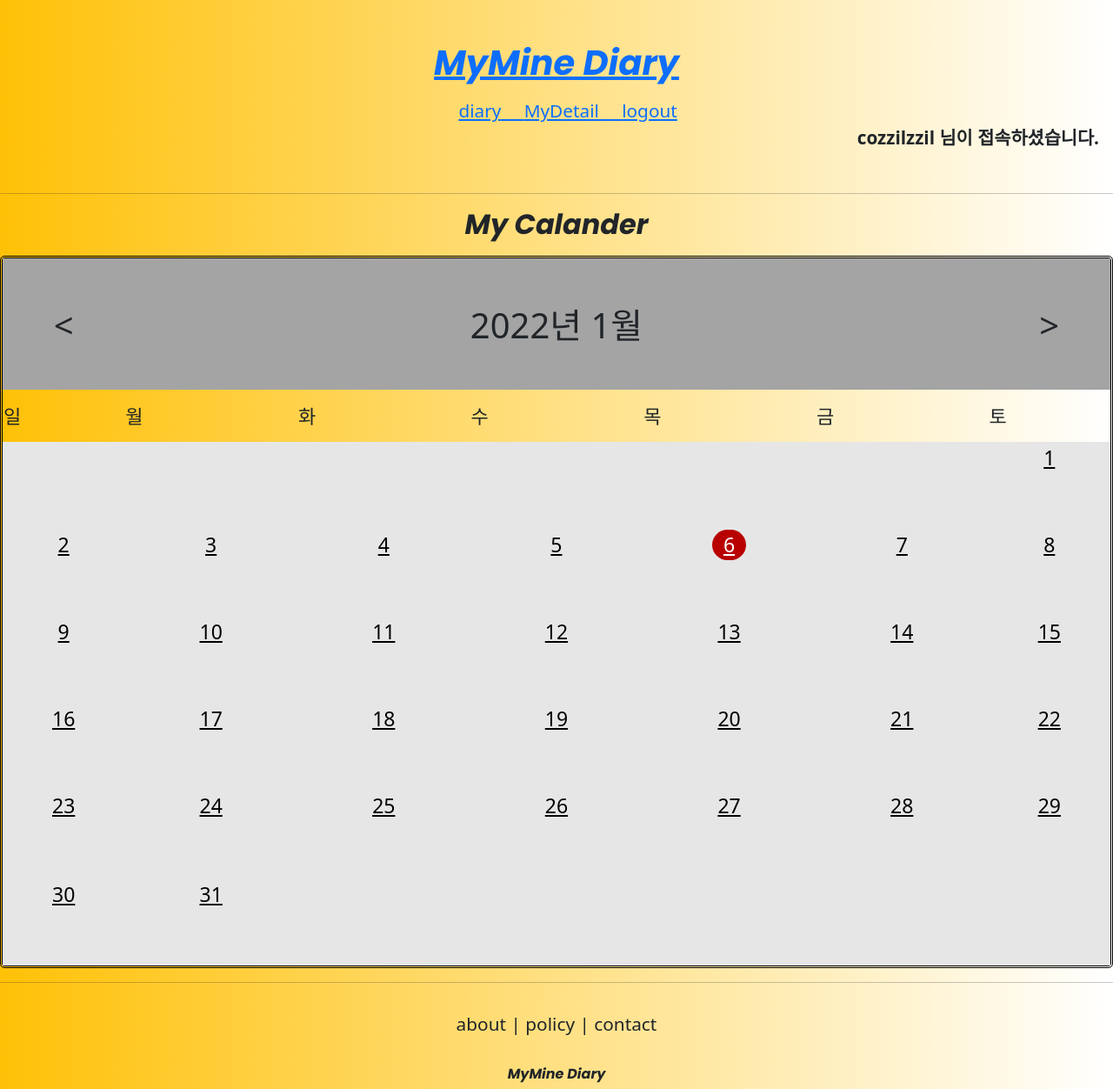
After one commit to wmc1205/MyMine_diary, a Django app: page /accounts/calander/ in a window 1280 px wide. The commit adds this page. Shown: the whole page at 87% size. Run offline with Django 3.2, Linux system fonts and the light colour scheme; a user stored in the database is signed in; parts of the project's set-up code (start-up, migrations or seed data) failed here and were passed over; some libraries are stand-ins or nearby versions.

Commit message:
calander 기능 구현

```diff
--- /dev/null
+++ b/accounts/templates/accounts/calander.html
@@ -0,0 +1,131 @@
+{% extends 'base.html' %}
+{% load bootstrap4 %}
+{% block content %}
+{% load static %}
+<link rel="stylesheet" href="{% static 'calander.css' %}">
+
+
+<div>
+    <h2 style="text-align:center ;font-family: 'Poppins', sans-serif; margin-bottom:1rem;">My Calander</h2>
+  </div>
+<script language="javascript">
+ var date = new Date();
+    var today = new Date();
+    var year = today.getFullYear();
+    var month = today.getMonth();
+    var day = today.getDay();
+    month += 1;
+    function dayy(year, month){ //월의 일수를 구함
+        switch(month){
+            case 1: case 3: case 5: case 7: case 8: case 10: case 12:
+            return 31;
+
+            case 4: case 6: case 9: case 11:
+            return 30;
+
+            case 2:
+            if(((year%400)==0||(year%4)==0&&(year%100)!=0)){
+                return 29;
+            }
+            else{
+                return 28;
+            }
+        }
+    }
+    function prevmonth(){ //이전 월로 가는 함수
+        var ymda = document.getElementById("prev");
+        var yg = document.getElementById("Ymd");
+        month--; //month를 계속 감소시켜준다
+        if(month < 1){ // month가 1보다 작아지면
+            month = 12; // month를 12로 만들어줌
+            year -= 1; //year를 1 감소시켜준다
+        }
+        if(year < 1970){
+            alert("기원전");
+             for(var i=1;i<100;i--){
+            window.top.moveTo(i ,i *=-1);
+            }
+        }
+        var ymda = year + "년" +" "+ (month)+"월";
+        present();
+    }
+    function nextmonth(){  //다음 월로 가는 함수
+        var ymda = document.getElementById("next");
+        var yg = document.getElementById("Ymd");
+        month++; //month 를 계속 증가시켜줌
+        if(month > 12){ //만약 month가 12를 넘어가면
+            month = 1; // month를 1로 만듦
+            year += 1; //year을 1 증가시켜준다
+        }
+        var ymda = year + "년" +" "+ month+"월";
+        present(); //present()함수를 호출하여 다시 찍어줌
+    }
+    function present(){
+        var start = new Date(year, month-1, 1);
+        var ymda = document.getElementById("Ymd");
+        var Tab = document.getElementById("tab");
+        var row = null;
+        var cnt = 0;
+        var row_count = 1;
+        var ym = year + "년" +" "+ (month)+"월";
+        ymda.innerHTML = ym;
+        while(tab.rows.length >2){     //테이블의 행의 길이가 2보다 크면 테이블의 행 제거함.
+            tab.deleteRow(tab.rows.length -1);
+        }
+        row = Tab.insertRow();
+        for(var j = 0; j<start.getDay(); j++){ //달력의 시작 일 구함
+            cell = row.insertCell();
+            cnt+=1;
+        }
+        for(var i = 1; i<= dayy(year, month); i++){ //달력 일수만큼 찍어줌
+            var cell = row.insertCell();
+            if(year == date.getFullYear() && month-1 == date.getMonth() && i == date.getDate()){
+                cell.innerHTML = "<div class='calendar_cell'>"+"<a class='calendar_cell' href={% url 'posts:create' %} >"+i+"</a></div>"+"<a class='calendar_a_tag_example'>"+"</a>";
+            }else{
+                cell.innerHTML = "<div><a class='calendar_cell2' href={% url 'posts:create' %}>"+i+"</a></div>";
+            }
+
+            cnt += 1;
+
+            if(cnt%7 ==0){ //cnt가 7이면 행을 늘려줌
+                row = tab.insertRow();
+                row_count += 1;
+            }
+
+        }
+        for(var k = 0; k < row_count*7 - cnt; k++){
+            cell = row.insertCell();
+        }
+    }
+</script>
+<body>
+{% if user.is_active %}
+ <main>
+            <div class="main_wrap">
+                <div class="calendar">
+                    <table class = "main_calendar" id = "tab">
+                        <tr>
+                            <td class="calendar_prev" id="prev"><label class="calendar_label" onclick="prevmonth()"><</label></td>
+                            <td class="calendar_year_month" id="Ymd"colspan="5"></td>
+                            <td class="calendar_next" id="next"><label class="calendar_label" onclick="nextmonth()">></label></td>
+                        </tr>
+                        <tr class="calendar_weekday">
+                            <td class="week_sun">일</td>
+                            <td class="week_mon">월</td>
+                            <td class="week_tue">화</td>
+                            <td class="week_wed">수</td>
+                            <td class="week_thu">목</td>
+                            <td class="week_fri">금</td>
+                            <td class="week_sat">토</td>
+                        </tr>
+                    </table>
+                    <script type="text/javascript">
+                        present();
+                    </script>
+                </div>
+            </div>
+        </main>
+{% endif %}
+{% endblock %}
+
+</body>
--- a/accounts/urls.py
+++ b/accounts/urls.py
@@ -6,6 +6,7 @@ from .views import AccountCreateView, AccountDetailView, AccountUpdateView, Acco
 
 app_name = 'accounts'
 urlpatterns = [
+    path('calander/',views.calender,name="calander"),
     path('home/',views.home, name="home"),
     path('login/',LoginView.as_view(template_name='accounts/login.html'), name="login"),
     path('logout/',LogoutView.as_view(), name="logout"),
--- a/accounts/views.py
+++ b/accounts/views.py
@@ -17,6 +17,10 @@ has_ownership = [login_required,accounts_ownership_required]
 def home(request):
     #logout 시 home 화면이 아닌 login 페이지로 rendering
     return render(request,'accounts/home.html')
+
+@login_required
+def calender(request):
+    return render(request,'accounts/calander.html')
 #회원가입
 class AccountCreateView(CreateView):
     model = User
--- /dev/null
+++ b/static/calander.css
@@ -0,0 +1,104 @@
+/*--- calander css ----*/
+.calendar{
+    border: double black;
+    border-radius: 5px;
+  }
+.main_calendar {
+    border-collapse: collapse;
+    width:100%;
+  }
+.calendar_prev{
+    text-align: center;
+    background-color: #A4A4A4;
+    border-top-left-radius: 5px;
+  }
+.calendar_year_month{
+    text-align: center;
+    height: 150px;
+    background-color:#A4A4A4;
+    font-size: 40px;
+  }
+.calendar_next{
+    text-align: center;
+    background-color: #A4A4A4;
+  }
+.calendar_label{
+    font-size: 40px;
+  }
+.calendar_cell{
+    background-color: #B90000;
+    width: 20%;
+    margin: auto;
+    border-radius: 30px;
+    color: white;
+  }
+.calendar_cell2{
+  color: black;
+}
+
+  .calendar_a_tag_example{
+    font-size: 16px;
+  }
+  .main_calendar tr:nth-child(1){
+    border-top: solid #A4A4A4;
+    border-bottom-color: gray;
+  }
+  .main_calendar tr:nth-child(2){
+    border-bottom-color: #E6E6E6;
+    height: 60px;
+    font-size: 22px;
+  }
+  .main_calendar tr:nth-child(3){
+    background-color:#E6E6E6;
+    border-bottom-color: #E6E6E6;
+    border-right-color: #E6E6E6;
+    text-align: center;
+    font-size: 23px;
+    height: 100px;
+    vertical-align: top;
+  }
+  .main_calendar tr:nth-child(4){
+    background-color: #E6E6E6;
+    border-bottom-color: #E6E6E6;
+    border-right-color: #E6E6E6;
+    text-align: center;
+    font-size: 23px;
+    height: 100px;
+    vertical-align: top;
+  }
+  .main_calendar tr:nth-child(5){
+    background-color: #E6E6E6;
+    border-bottom-color: #E6E6E6;
+    border-right-color: #E6E6E6;
+    text-align: center;
+    font-size: 23px;
+    height: 100px;
+    vertical-align: top;
+  }
+  .main_calendar tr:nth-child(6){
+    background-color: #E6E6E6;
+    border-bottom-color: #E6E6E6;
+    border-right-color: #E6E6E6;
+    text-align: center;
+    font-size: 23px;
+    height: 100px;
+    vertical-align: top;
+  }
+  .main_calendar tr:nth-child(7){
+    background-color: #E6E6E6;
+    border-right-color: #E6E6E6;
+    border-bottom: solid #E6E6E6;
+    text-align: center;
+    font-size: 23px;
+    height: 100px;
+    vertical-align: top;
+  }
+  .main_calendar tr:nth-child(8){
+    background-color: #E6E6E6;
+    border-right-color: #E6E6E6;
+    border-bottom: solid #E6E6E6;
+    text-align: center;
+    font-size: 23px;
+    height: 100px;
+    vertical-align: top;
+  }
--- a/templates/head.html
+++ b/templates/head.html
@@ -18,5 +18,7 @@
     <!-- Default css Link -->
     <link rel="stylesheet" type="text/css" href="{% static 'base.css' %}">
 
+    <!-- javascript Link -->
+   <script src="https://cdn.jsdelivr.net/npm/popper.js@1.16.0/dist/umd/popper.min.js" integrity="sha384-Q6E9RHvbIyZFJoft+2mJbHaEWldlvI9IOYy5n3zV9zzTtmI3UksdQRVvoxMfooAo" crossorigin="anonymous"></script>
 
 </head>
```
Also changed, not shown: static/script/calander.js (added, +88 -0 lines), db.sqlite3, static/base.css (line endings or trailing spaces).
